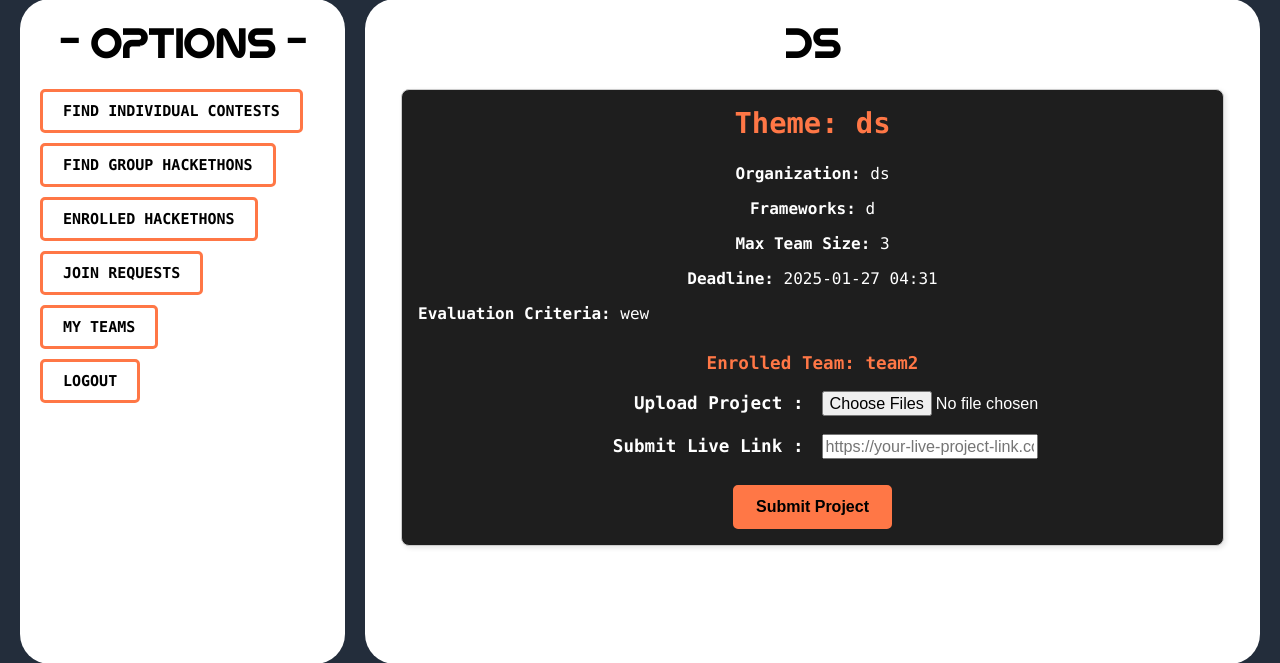
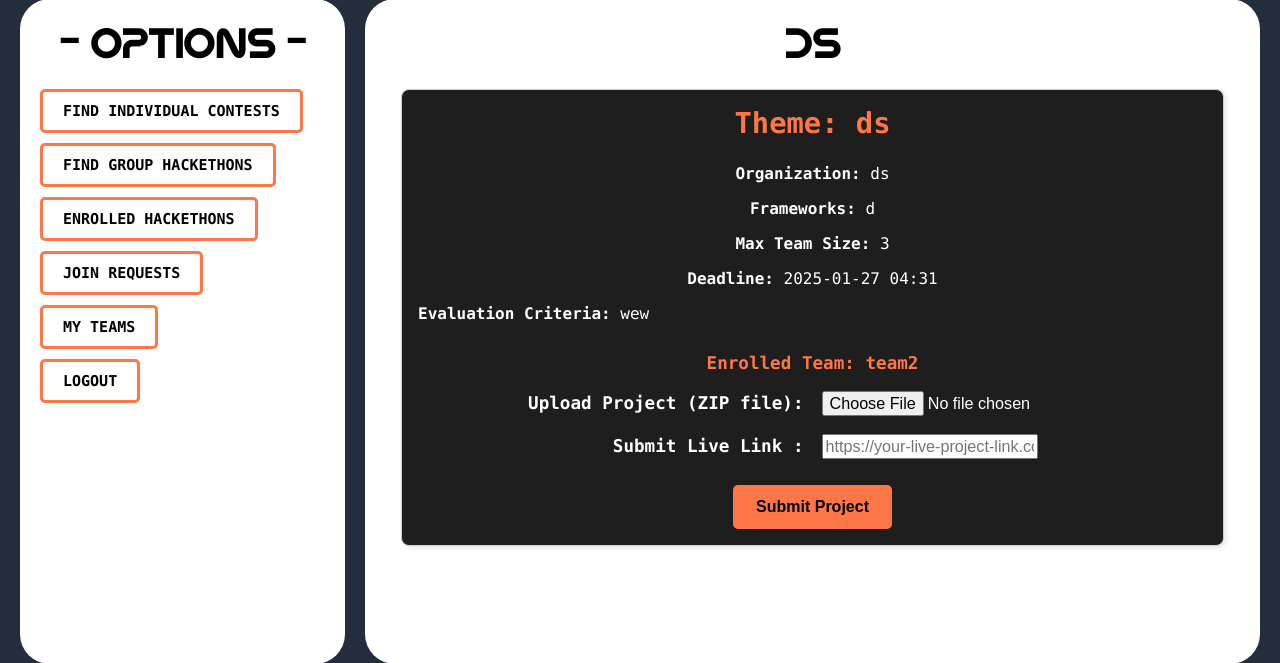
Before and after one commit to Shijin1111/HackersBridge, a Django app: page /competitor/event/2/team/3/ in a window 1280 px wide. Shown: the part 116-779 px from the top of the page. Run offline with Django 5.2, Linux system fonts and the light colour scheme; data comes from the database, SQL or seed files in the repository; both versions use the stored data as it was after the commit.

Commit message:
only accept zip files

```diff
--- a/competitor/views.py
+++ b/competitor/views.py
@@ -186,23 +186,30 @@ from django.core.files.storage import default_storage
 def submit_project(request, event_id):
     event = GroupEvent.objects.get(id=event_id)
     team = Team.objects.filter(members=request.user).first()
+
     if not team:
         return redirect('competitor:my_teams')
 
     if request.method == 'POST':
         live_link = request.POST.get('live_link', '').strip()
-        uploaded_files = request.FILES.getlist('project_files')
+        uploaded_file = request.FILES.get('project_files')  # Get the uploaded ZIP file
 
-        project_submission, created = ProjectSubmission.objects.get_or_create(
-            event=event, team=team, submitted_by=request.user
-        )
-        project_submission.live_link = live_link
-        project_submission.save()
+        if uploaded_file and uploaded_file.name.endswith('.zip'):
+            # Create a ProjectSubmission or update it if it already exists
+            project_submission, created = ProjectSubmission.objects.get_or_create(
+                event=event, team=team, submitted_by=request.user
+            )
+            project_submission.live_link = live_link
+            project_submission.save()
 
-        for file in uploaded_files:
-            file_instance = File.objects.create(file=file)
+            # Handle the uploaded ZIP file
+            file_instance = File.objects.create(file=uploaded_file)
             project_submission.files.add(file_instance)
 
-        return redirect('competitor:enrolled_hackathons')
+            return redirect('competitor:enrolled_hackathons')
+        else:
+            # Handle the case where the file isn't a ZIP file
+            error_message = "Please upload a valid ZIP file."
+            return redirect('competitor:enrolled_hackathons')
 
-    return render(request, 'competitor/submit_project.html', {'event': event, 'team': team})
+    return redirect('competitor:enrolled_hackathons')
--- a/templates/competitor/event_details.html
+++ b/templates/competitor/event_details.html
@@ -19,9 +19,9 @@
                     <td colspan="2" style="padding: 8px; text-align: center;"><strong>Enrolled Team: {{ team.name }}</strong></td>
                 </tr>
                 <tr>
-                    <td style="padding: 8px; width: 50%;text-align: right;"><strong>Upload Project :</strong></td>
+                    <td style="padding: 8px; width: 50%;text-align: right;"><strong>Upload Project (ZIP file):</strong></td>
                     <td style="padding: 8px; text-align: left;">
-                        <input type="file" name="project_files" id="project_files" multiple webkitdirectory mozdirectory style="text-align: left;font-size: 1.01rem;">
+                        <input type="file" name="project_files" id="project_files" accept=".zip" required style="text-align: left;font-size: 1.01rem;">
                     </td>
                 </tr>
                 <tr>
```
Also changed, not shown: db.sqlite3, 1 other file.
